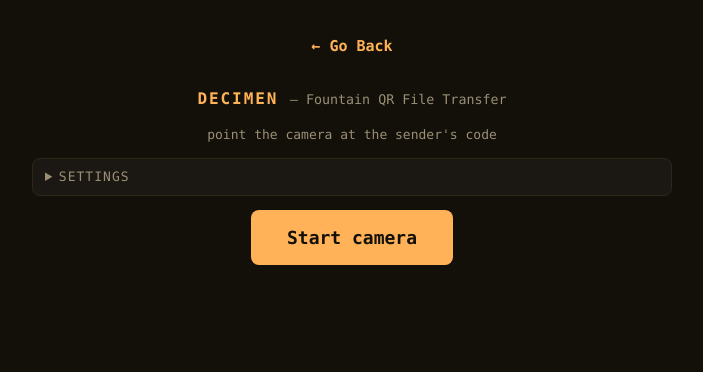
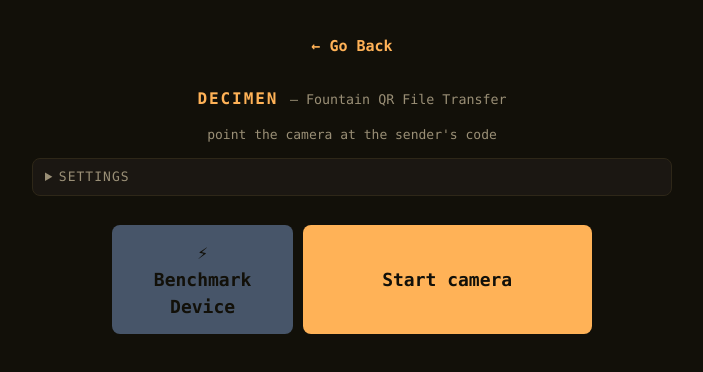
Before and after one commit to Mohamedali1234/optical-transfer, a website built with Vite: page receive/index.html in a window 1280 px wide. Shown: the whole page, without its empty margins (288-991 px from the left). Built offline with nearby package versions, Linux system fonts and the light colour scheme.

Commit message:
Add action buttons for benchmarking and starting camera

```diff
--- a/receive/index.html
+++ b/receive/index.html
@@ -43,7 +43,13 @@
         </label>
       </div>
     </details>
-    <button id="start">Start camera</button>
+
+    <!-- Action Buttons -->
+    <div style="display: flex; gap: 10px; margin-top: 15px;">
+      <button id="benchmark" style="flex: 1; background: #475569;">⚡ Benchmark Device</button>
+      <button id="start" style="flex: 2;">Start camera</button>
+    </div>
+
     <div class="metrics" id="metrics" style="display: none">
       <div class="metric"><div class="k">capture fps</div><div class="v" id="m-cap">—</div></div>
       <div class="metric"><div class="k">decode fps</div><div class="v amber" id="m-dec">—</div></div>
```
